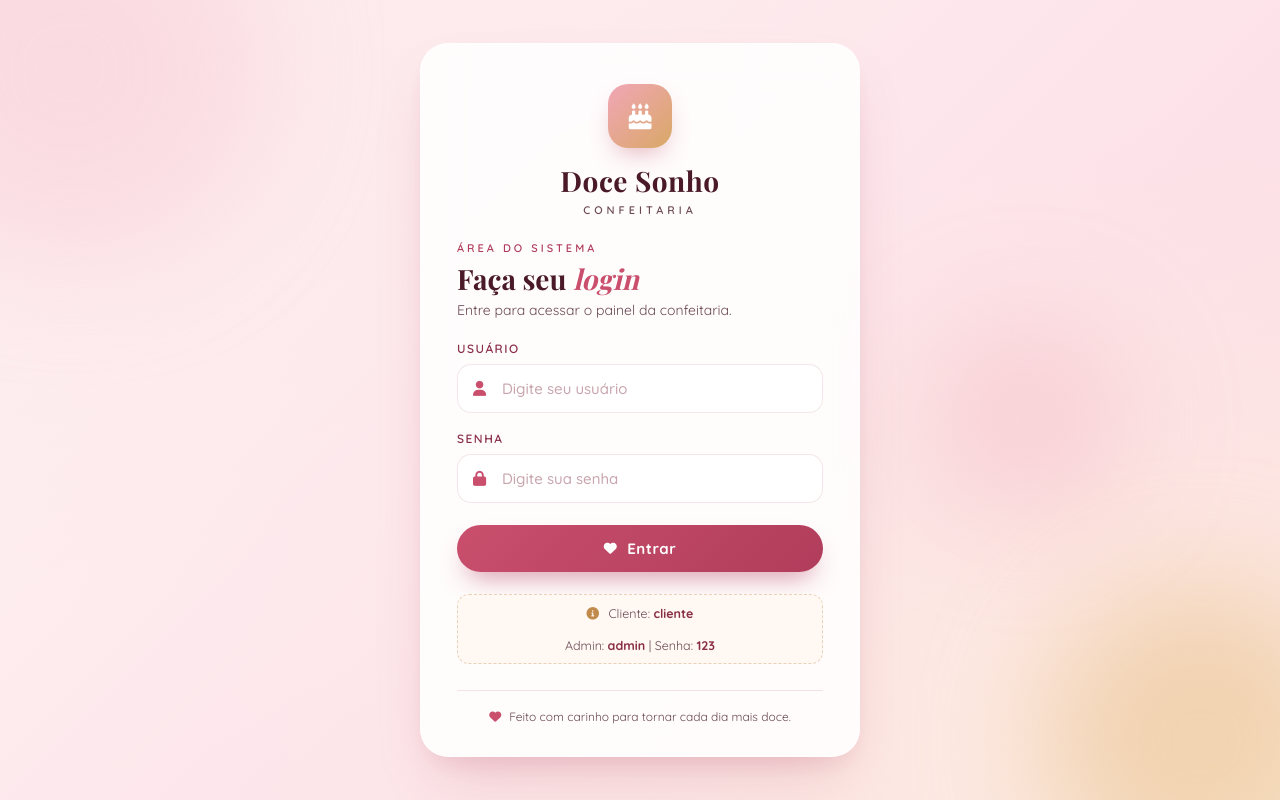
After one commit to Lucas-Willie400/Trabalho_PW, a PHP site: page /login.php in a window 1280 px wide. The commit adds this page. Run offline with PHP 8.4, Linux system fonts and the light colour scheme.

Commit message:
Meu Trabalho de Programção Web
Meu trabalho de programação web, escolhi o tema de uma confeitaria, gostei muito, ficou lindo demais, e funcionava perfeitamente

```diff
--- a/clientes.php
+++ b/clientes.php
@@ -1,4 +1,5 @@
 <?php
+include 'auth.php';
 include 'db.php';
 
 $mensagem = '';
--- /dev/null
+++ b/login.css
@@ -0,0 +1,357 @@
+:root {
+    --rose-50: #fdf2f4;
+    --rose-100: #fce7eb;
+    --rose-200: #f8d0d9;
+    --rose-300: #f1a6b7;
+    --rose-500: #c94f6d;
+    --rose-600: #b03d5b;
+    --rose-700: #8a2f48;
+    --rose-900: #4a1a28;
+
+    --gold-300: #e9c089;
+    --gold-400: #d9a866;
+    --gold-500: #c08a4a;
+
+    --cream-50: #fff8f3;
+    --cream-100: #fdeee2;
+
+    --ink: #3b1a26;
+    --ink-soft: #6b4a55;
+    --line: rgba(180, 90, 110, 0.15);
+
+    --shadow-soft: 0 30px 60px -20px rgba(180, 70, 100, 0.25),
+        0 12px 24px -10px rgba(180, 70, 100, 0.15);
+}
+
+* {
+    box-sizing: border-box;
+}
+
+html,
+body {
+    margin: 0;
+    padding: 0;
+    min-height: 100vh;
+    font-family: 'Quicksand', system-ui, sans-serif;
+    color: var(--ink);
+    -webkit-font-smoothing: antialiased;
+}
+
+.login-page {
+    min-height: 100vh;
+    width: 100%;
+    display: flex;
+    align-items: center;
+    justify-content: center;
+    padding: 32px 20px;
+    position: relative;
+    overflow: hidden;
+    background:
+        radial-gradient(ellipse at top left, var(--rose-100) 0%, transparent 55%),
+        radial-gradient(ellipse at bottom right, var(--cream-100) 0%, transparent 60%),
+        linear-gradient(135deg, #fff6f1 0%, #fde6ec 50%, #fbd6e0 100%);
+}
+
+/* Círculos decorativos sutis ao fundo */
+.login-decor {
+    position: absolute;
+    border-radius: 50%;
+    filter: blur(60px);
+    opacity: 0.55;
+    pointer-events: none;
+    z-index: 0;
+}
+
+.decor-1 {
+    width: 380px;
+    height: 380px;
+    background: var(--rose-200);
+    top: -120px;
+    left: -120px;
+}
+
+.decor-2 {
+    width: 320px;
+    height: 320px;
+    background: var(--gold-300);
+    bottom: -100px;
+    right: -80px;
+}
+
+.decor-3 {
+    width: 200px;
+    height: 200px;
+    background: var(--rose-300);
+    top: 40%;
+    right: 12%;
+    opacity: 0.35;
+}
+
+/* Cartão principal */
+.login-card {
+    position: relative;
+    z-index: 1;
+    width: 100%;
+    max-width: 440px;
+    background: rgba(255, 255, 255, 0.85);
+    backdrop-filter: blur(18px);
+    -webkit-backdrop-filter: blur(18px);
+    border: 1px solid rgba(255, 255, 255, 0.6);
+    border-radius: 28px;
+    padding: 40px 36px 32px;
+    box-shadow: var(--shadow-soft);
+    animation: card-in 0.7s cubic-bezier(.22, .61, .36, 1) both;
+}
+
+@keyframes card-in {
+    from {
+        opacity: 0;
+        transform: translateY(14px) scale(.98);
+    }
+
+    to {
+        opacity: 1;
+        transform: translateY(0) scale(1);
+    }
+}
+
+/* Marca */
+.brand {
+    text-align: center;
+    margin-bottom: 24px;
+}
+
+.brand-icon {
+    width: 64px;
+    height: 64px;
+    margin: 0 auto 14px;
+    border-radius: 20px;
+    display: flex;
+    align-items: center;
+    justify-content: center;
+    background: linear-gradient(135deg, var(--rose-300) 0%, var(--gold-400) 100%);
+    color: #fff;
+    font-size: 26px;
+    box-shadow: 0 12px 24px -8px rgba(192, 90, 110, 0.45);
+}
+
+.brand-name {
+    font-family: 'Playfair Display', serif;
+    font-weight: 800;
+    font-size: 28px;
+    margin: 0;
+    color: var(--rose-900);
+    letter-spacing: 0.5px;
+}
+
+.brand-tag {
+    margin: 4px 0 0;
+    font-size: 11px;
+    letter-spacing: 4px;
+    text-transform: uppercase;
+    color: var(--ink-soft);
+    font-weight: 600;
+}
+
+/* Saudação */
+.welcome {
+    text-align: left;
+    margin-bottom: 22px;
+}
+
+.eyebrow {
+    margin: 0;
+    text-transform: uppercase;
+    letter-spacing: 3px;
+    font-size: 11px;
+    font-weight: 600;
+    color: var(--rose-600);
+}
+
+.welcome-title {
+    font-family: 'Playfair Display', serif;
+    font-weight: 700;
+    font-size: 28px;
+    line-height: 1.15;
+    margin: 8px 0 6px;
+    color: var(--rose-900);
+}
+
+.italic-rose {
+    font-style: italic;
+    color: var(--rose-500);
+    font-weight: 700;
+}
+
+.welcome-sub {
+    margin: 0;
+    font-size: 14px;
+    color: var(--ink-soft);
+}
+
+/* Formulário */
+.login-form {
+    margin-top: 6px;
+    display: flex;
+    flex-direction: column;
+    gap: 18px;
+}
+
+.field label {
+    display: block;
+    font-size: 12px;
+    font-weight: 600;
+    color: var(--rose-700);
+    text-transform: uppercase;
+    letter-spacing: 1.5px;
+    margin-bottom: 8px;
+}
+
+.input-wrap {
+    position: relative;
+    display: flex;
+    align-items: center;
+}
+
+.input-wrap i {
+    position: absolute;
+    left: 16px;
+    color: var(--rose-500);
+    font-size: 15px;
+    pointer-events: none;
+}
+
+.input-wrap input {
+    width: 100%;
+    padding: 14px 16px 14px 44px;
+    border: 1.5px solid var(--line);
+    border-radius: 14px;
+    background: #fff;
+    font-family: 'Quicksand', sans-serif;
+    font-size: 15px;
+    font-weight: 500;
+    color: var(--ink);
+    transition: border-color .2s ease, box-shadow .2s ease, transform .2s ease;
+}
+
+.input-wrap input::placeholder {
+    color: #c8a4ad;
+}
+
+.input-wrap input:focus {
+    outline: none;
+    border-color: var(--rose-500);
+    box-shadow: 0 0 0 4px rgba(201, 79, 109, 0.12);
+}
+
+/* Botão */
+.btn-rose {
+    margin-top: 4px;
+    border: none;
+    cursor: pointer;
+    padding: 14px 22px;
+    border-radius: 999px;
+    background: linear-gradient(135deg, var(--rose-500) 0%, var(--rose-600) 100%);
+    color: #fff;
+    font-family: 'Quicksand', sans-serif;
+    font-size: 15px;
+    font-weight: 700;
+    letter-spacing: 0.5px;
+    display: inline-flex;
+    align-items: center;
+    justify-content: center;
+    gap: 10px;
+    box-shadow: 0 14px 26px -10px rgba(176, 61, 91, 0.55);
+    transition: transform .15s ease, box-shadow .2s ease, filter .2s ease;
+}
+
+.btn-rose:hover {
+    transform: translateY(-1px);
+    box-shadow: 0 18px 30px -10px rgba(176, 61, 91, 0.65);
+    filter: brightness(1.04);
+}
+
+.btn-rose:active {
+    transform: translateY(0);
+}
+
+.btn-rose i {
+    font-size: 13px;
+}
+
+/* Dica */
+.hint {
+    margin: 4px 0 0;
+    font-size: 12.5px;
+    color: var(--ink-soft);
+    text-align: center;
+    background: var(--cream-50);
+    border: 1px dashed rgba(192, 138, 74, 0.35);
+    padding: 10px 14px;
+    border-radius: 12px;
+}
+
+.hint i {
+    color: var(--gold-500);
+    margin-right: 6px;
+}
+
+.hint strong {
+    color: var(--rose-700);
+    font-weight: 700;
+}
+
+/* Alerta de erro */
+.alert {
+    display: flex;
+    align-items: center;
+    gap: 10px;
+    padding: 12px 14px;
+    border-radius: 12px;
+    font-size: 13.5px;
+    font-weight: 500;
+    margin-bottom: 18px;
+}
+
+.alert-error {
+    background: #fde8ec;
+    color: #8a2f48;
+    border: 1px solid #f1bdc8;
+}
+
+.alert i {
+    font-size: 15px;
+}
+
+/* Rodapé do cartão */
+.footer-note {
+    margin-top: 26px;
+    padding-top: 18px;
+    border-top: 1px solid var(--line);
+    display: flex;
+    align-items: center;
+    justify-content: center;
+    gap: 8px;
+    font-size: 12px;
+    color: var(--ink-soft);
+}
+
+.footer-note i {
+    color: var(--rose-500);
+}
+
+/* Responsividade */
+@media (max-width: 480px) {
+    .login-card {
+        padding: 32px 22px 26px;
+        border-radius: 22px;
+    }
+
+    .welcome-title {
+        font-size: 24px;
+    }
+
+    .brand-name {
+        font-size: 24px;
+    }
+}
--- /dev/null
+++ b/login.php
@@ -0,0 +1,164 @@
+<?php
+session_start();
+
+// Usuários do sistema
+$usuarios = [
+    'cliente' => [
+        'senha' => '',
+        'tipo' => 'cliente',
+        'nome' => 'Cliente'
+    ],
+    'admin' => [
+        'senha' => '123',
+        'tipo' => 'admin',
+        'nome' => 'Confeiteira'
+    ]
+];
+
+// Se já estiver logado
+if (!empty($_SESSION['logged_in'])) {
+    header('Location: index.php');
+    exit;
+}
+
+$erro = '';
+
+if ($_SERVER['REQUEST_METHOD'] === 'POST') {
+
+    $usuario = strtolower(trim($_POST['usuario'] ?? ''));
+    $senha = trim($_POST['senha'] ?? '');
+
+    if (isset($usuarios[$usuario])) {
+
+        $dadosUsuario = $usuarios[$usuario];
+
+        // Cliente entra sem senha
+        if (
+            $usuario === 'cliente'
+            ||
+            ($usuario === 'admin' && $senha === $dadosUsuario['senha'])
+        ) {
+
+            $_SESSION['logged_in'] = true;
+            $_SESSION['usuario'] = $dadosUsuario['nome'];
+            $_SESSION['tipo'] = $dadosUsuario['tipo'];
+
+            header('Location: index.php');
+            exit;
+        }
+    }
+
+    $erro = 'Usuário ou senha inválidos.';
+}
+?>
+
+<!DOCTYPE html>
+<html lang="pt-BR">
+
+<head>
+    <meta charset="UTF-8">
+    <title>Login • Doce Sonho</title>
+    <meta name="viewport" content="width=device-width, initial-scale=1">
+
+    <link rel="stylesheet" href="login.css">
+
+    <link href="https://cdnjs.cloudflare.com/ajax/libs/font-awesome/6.0.0/css/all.min.css" rel="stylesheet">
+
+    <link
+        href="https://fonts.googleapis.com/css2?family=Playfair+Display:wght@700&family=Quicksand:wght@400;500;600;700&display=swap"
+        rel="stylesheet">
+</head>
+
+<body>
+
+    <div class="login-page">
+
+        <div class="login-decor decor-1"></div>
+        <div class="login-decor decor-2"></div>
+        <div class="login-decor decor-3"></div>
+
+        <div class="login-card">
+
+            <div class="brand">
+                <div class="brand-icon">
+                    <i class="fas fa-birthday-cake"></i>
+                </div>
+
+                <h1 class="brand-name">Doce Sonho</h1>
+                <p class="brand-tag">Confeitaria</p>
+            </div>
+
+            <div class="welcome">
+                <p class="eyebrow">Área do sistema</p>
+
+                <h2 class="welcome-title">
+                    Faça seu <span class="italic-rose">login</span>
+                </h2>
+
+                <p class="welcome-sub">
+                    Entre para acessar o painel da confeitaria.
+                </p>
+            </div>
+
+            <?php if ($erro): ?>
+                <div class="alert alert-error">
+                    <i class="fas fa-exclamation-circle"></i>
+                    <?= $erro ?>
+                </div>
+            <?php endif; ?>
+
+            <form method="POST" class="login-form">
+
+                <div class="field">
+                    <label>Usuário</label>
+
+                    <div class="input-wrap">
+                        <i class="fas fa-user"></i>
+
+                        <input type="text" name="usuario" placeholder="Digite seu usuário" required>
+                    </div>
+                </div>
+
+                <div class="field">
+                    <label>Senha</label>
+
+                    <div class="input-wrap">
+                        <i class="fas fa-lock"></i>
+
+                        <input type="password" name="senha" placeholder="Digite sua senha">
+                    </div>
+                </div>
+
+                <button type="submit" class="btn-rose">
+                    <i class="fas fa-heart"></i>
+                    Entrar
+                </button>
+
+                <p class="hint">
+                    <i class="fas fa-info-circle"></i>
+
+                    Cliente:
+                    <strong>cliente</strong>
+
+                    <br><br>
+
+                    Admin:
+                    <strong>admin</strong>
+                    |
+                    Senha:
+                    <strong>123</strong>
+                </p>
+
+            </form>
+
+            <div class="footer-note">
+                <i class="fas fa-heart"></i>
+                <span>Feito com carinho para tornar cada dia mais doce.</span>
+            </div>
+
+        </div>
+    </div>
+
+</body>
+
+</html>
--- a/pedidos.php
+++ b/pedidos.php
@@ -1,5 +1,6 @@
 
 <?php
+include 'auth.php';
 include 'db.php';
 
 $erro = '';
```
Also changed, not shown: auth.php (added, +8 -0 lines), index.php (+28 -7 lines), logout.php (added, +7 -0 lines).
